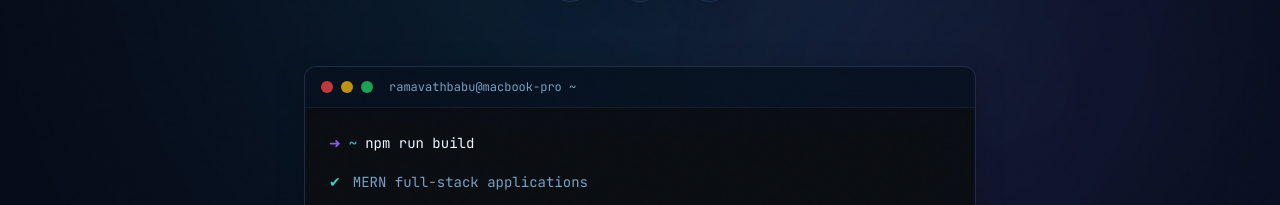
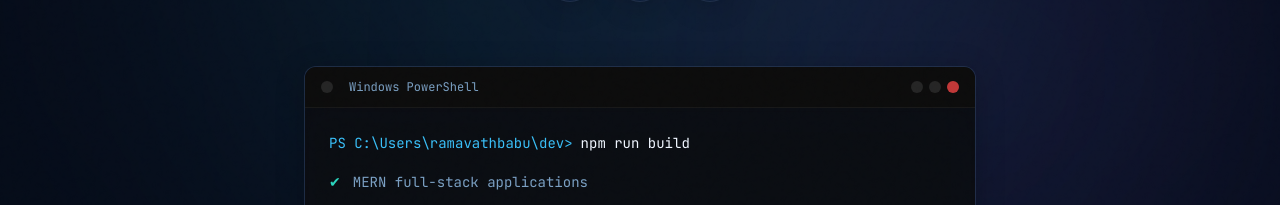
Before and after one commit to baburathod/ramavathbabu.dev, a Next.js app: page / in a window 1280 px wide. Shown: the part 566-771 px from the top of the page. Built offline with nearby package versions, Linux system fonts and the light colour scheme; no server answers.

Commit message:
Update terminal to Windows style

```diff
--- a/src/components/sections/hero.tsx
+++ b/src/components/sections/hero.tsx
@@ -101,16 +101,20 @@ export function Hero() {
           transition={{ duration: 0.5, delay: 0.6 }}
           className="mt-16 w-full max-w-2xl mx-auto glass rounded-xl text-left border-white/5 overflow-hidden hidden md:block shadow-2xl"
         >
-          <div className="bg-black/40 border-b border-white/5 px-4 py-3 flex items-center gap-2">
-            <div className="w-3 h-3 rounded-full bg-red-500/80" />
-            <div className="w-3 h-3 rounded-full bg-yellow-500/80" />
-            <div className="w-3 h-3 rounded-full bg-green-500/80" />
-            <span className="text-xs text-muted-foreground font-mono ml-2">ramavathbabu@macbook-pro ~</span>
+          <div className="bg-[#0c0c0c] border-b border-white/5 px-4 py-3 flex items-center justify-between">
+            <div className="flex items-center gap-2">
+              <div className="w-3 h-3 rounded-full bg-white/10" />
+              <span className="text-xs text-muted-foreground font-mono ml-2">Windows PowerShell</span>
+            </div>
+            <div className="flex gap-1.5">
+              <div className="w-3 h-3 rounded-full bg-white/10" />
+              <div className="w-3 h-3 rounded-full bg-white/10" />
+              <div className="w-3 h-3 rounded-full bg-red-500/80" />
+            </div>
           </div>
           <div className="p-6 font-mono text-sm leading-relaxed bg-[#0a0a0a]/80 backdrop-blur-md">
             <div className="flex gap-2 mb-4">
-              <span className="text-secondary">➜</span>
-              <span className="text-primary">~</span>
+              <span className="text-primary">PS C:\Users\ramavathbabu\dev&gt;</span>
               <span className="text-foreground">npm run build</span>
             </div>
             <div className="space-y-2 text-muted-foreground">
```
